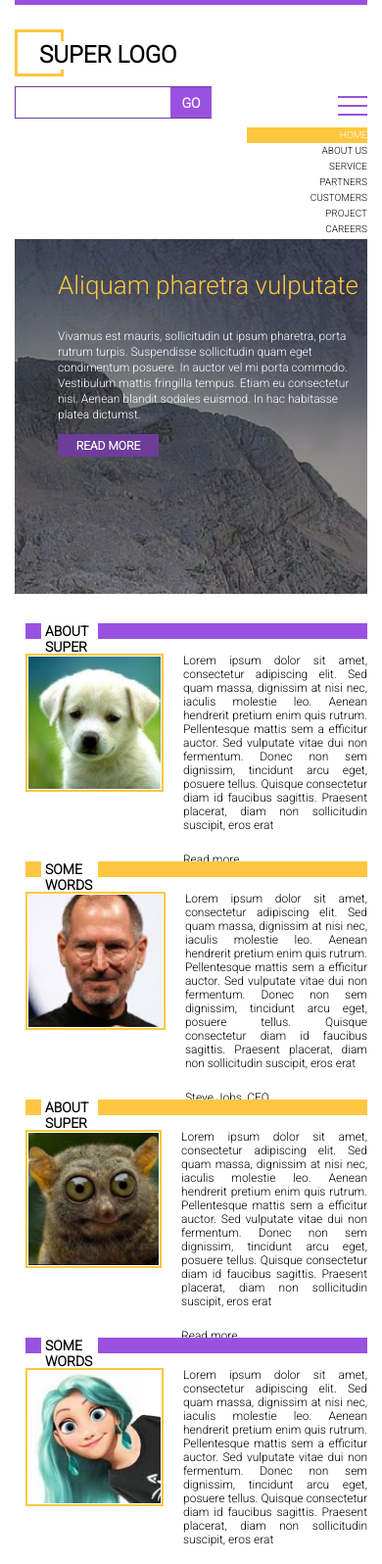
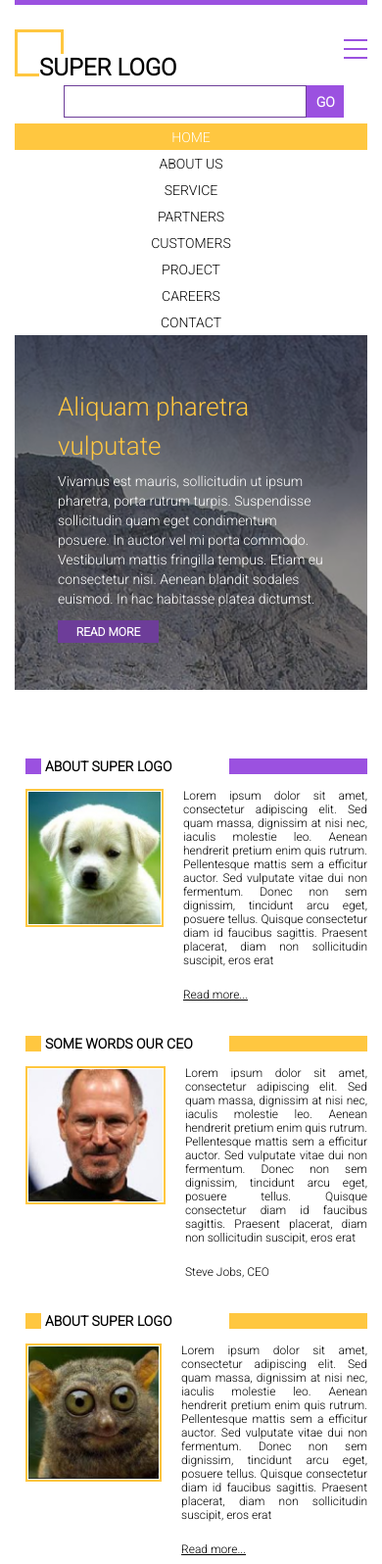
Before and after one commit to kate-lab90/site2, a plain HTML site: page index.html in a window 390 px wide. Shown: the top 1596 px of the page at 98% size. Drawn offline with Linux system fonts and the light colour scheme.

Commit message:
modified style.css and index

```diff
--- a/css/style.css
+++ b/css/style.css
@@ -28,18 +28,20 @@ body{
     }
 
     header .header-flex{
-        display: block;
-        margin-bottom: 25px;
 
     }
 
-    .header-box{
+    .header-flex .form-search{
+        top: 57px;
+        width: 100%;
         display: flex;
-        justify-content: space-between;
-        margin-top: 10px;
     }
 
-    .menu-burger{
+    .form-search .input-search{
+        width: 100%;
+    }
+
+    .header-flex .menu-burger{
         display: block;
         width: 30px;
         height: 20px;
@@ -79,21 +81,20 @@ body{
         display: block;
     }
     .content nav{
-        /*display: none;*/
+        display: block;
+        margin-top: 7px;
+/*        !*display: none;*!
         top: 25px;
         flex-direction: column;
         height: 50px;
         align-items: flex-end;
-        position: relative;
+        position: relative;*/
     }
 
     .content nav a{
-        font-size: 10px;
-        justify-content: flex-end;
-    }
-
-    .slider {
-       margin-top: 50px;
+        font-size: 14px;
+        width: 100%;
+        height: 27px;
     }
 
     .service-posts-box{
@@ -102,16 +103,28 @@ body{
         padding-top: 5px;
     }
 
+    .slider .slider-text{
+        margin-right: 44px;
+        margin-top: 53px;
+    }
+
     .slider-text .slider-text-heading {
         font-size: 26px;
+        line-height: 40px;
     }
 
     .slider-text .slider-p {
-        font-size: 12px;
+        font-size: 14px;
+        line-height: 20px;
     }
 
-    .about-us .about-worker {
+    .articles-wrapper .article {
         margin-bottom: 70px;
+        margin-top: 40px;
+    }
+
+    .article .about-heading{
+        margin-right: 141px;
     }
 
     .video-audio-box{
@@ -139,7 +152,7 @@ body{
 
 }
 
-.progress{
+.header-line{
     content: "";
     height: 5px;
     background-color: #9B51E0;
@@ -167,8 +180,7 @@ body{
 }
 
 .logo-text{
-    width: 143px;
-    height: 29px;
+    width: 151px;
     font-style: normal;
     font-weight: 700;
     font-size: 24px;
@@ -176,7 +188,7 @@ body{
     color: #000000;
     background-color: #FFFFFF;
     position: absolute;
-    top: 12px;
+    top: 25px;
     left: 25px;
 }
 
@@ -186,10 +198,13 @@ body{
     height: 33px;
     background: #FFFFFF;
     position: relative;
+    display: flex;
+    justify-content: space-between;
+
 }
 
 .input-search{
-    width: 201px;
+    width: 170px;
     height: 33px;
     border: 1px solid #6D3D99;
     background-color: #FFFFFF;
@@ -201,7 +216,7 @@ body{
 
 .button-submit{
     width: 42px;
-    height: 31px;
+    height: 33px;
     left: 159px;
     bottom: 1px;
     background-color: #9B51E0;
@@ -209,14 +224,12 @@ body{
     font-size: 14px;
     line-height: 16px;
     color: #FFFFFF;
-    padding: 0;
     border: 0;
-    position: absolute;
 }
 
-/*.menu-burger{
+.menu-burger{
     display: none;
-}*/
+}
 
 .menu{
     display: flex;
@@ -311,14 +324,14 @@ nav :first-child{
     margin-top: 12px;
 }
 
-.about-us{
+.articles-wrapper{
     margin-top: 30px;
     display: flex;
     flex-wrap: wrap;
     justify-content: space-around;
 }
 
-.about-worker {
+.article {
     text-align: justify;
     margin-left: 11px;
     margin-bottom: 33px;
@@ -509,6 +522,20 @@ nav :first-child{
     display: flex;
     justify-content: space-around;
     align-items: center;
+    margin-top: 13px;
+}
+
+.logo-wrap{
+    max-width: 208px;
+    max-height: 72px;
+    display: flex;
+    justify-content: center;
+    align-items: center;
+}
+
+.logo-wrap img{
+    width: 100%;
+    height: 100%;
 }
 
 .wrapper{
--- a/index.html
+++ b/index.html
@@ -17,20 +17,18 @@
 <div class="wrapper">
   <div class="content">
     <header>
-    <div class="progress"></div>
+      <div class="header-line"></div>
       <div class="header-flex container">
         <a class="logo-left" href="index.html">
           <div class="logo-rectangle"></div>
           <div class="logo-text">SUPER LOGO</div>
         </a>
-      <div class="header-box">
         <form class="form-search" action="#">
           <input class="input-search" type="search"></input>
           <button class="button-submit" type="submit">GO</button>
         </form>
         <div class="menu-burger">
           <span></span>
-        </div>
         </div>
 
       </div>
@@ -59,9 +57,9 @@
       </div>
     </div>
 
-  <div class="about-us container">
+    <div class="articles-wrapper container">
 
-    <article class="about-worker">
+      <article class="article">
         <div class="about-heading-wrapper">
           <div class="about-heading">ABOUT SUPER LOGO</div>
         </div>
@@ -74,7 +72,7 @@
         </div>
       </article>
 
-    <article class="about-worker">
+      <article class="article">
         <div class="about-heading-wrapper yelow-line">
           <div class="about-heading">SOME WORDS OUR CEO</div>
         </div>
@@ -87,7 +85,7 @@
         </div>
       </article>
 
-    <article class="about-worker">
+      <article class="article">
         <div class="about-heading-wrapper yelow-line">
           <div class="about-heading">ABOUT SUPER LOGO</div>
         </div>
@@ -100,7 +98,7 @@
         </div>
       </article>
 
-    <article class="about-worker">
+      <article class="article">
         <div class="about-heading-wrapper">
           <div class="about-heading">SOME WORDS OUR CEO</div>
         </div>
@@ -191,15 +189,16 @@
         <h3>CLENTS</h3>
       </div>
       <div class="clients-logo">
-      <img src="img/five.jpg" alt="five">
-      <img src="img/three.jpg" alt="three">
-      <img src="img/node.jpg" alt="node">
-      <img src="img/php.jpg" alt="php">
-      <img src="img/sql.jpg" alt="sql">
+        <div class="logo-wrap"><img src="img/five.jpg" alt="five"></div>
+        <div class="logo-wrap"><img src="img/three.jpg" alt="three"></div>
+        <div class="logo-wrap"><img src="img/node.jpg" alt="node"></div>
+        <div class="logo-wrap"><img src="img/php.jpg" alt="php"></div>
+        <div class="logo-wrap"><img src="img/sql.jpg" alt="sql"></div>
       </div>
 
     </div>
   </div>
+
 
   <script src="script.js"></script>
   <footer >Copyright © Lodoss Team  2018</footer>
```
Lines whose indentation alone changed are shown as unchanged.
